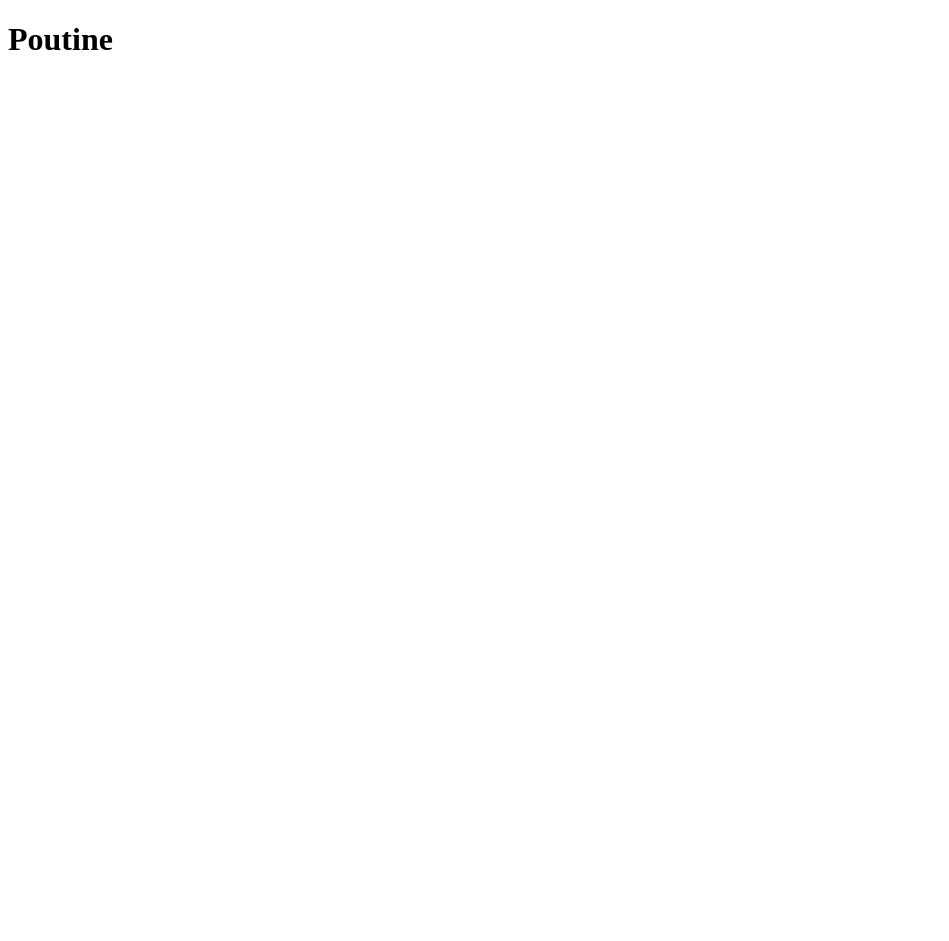
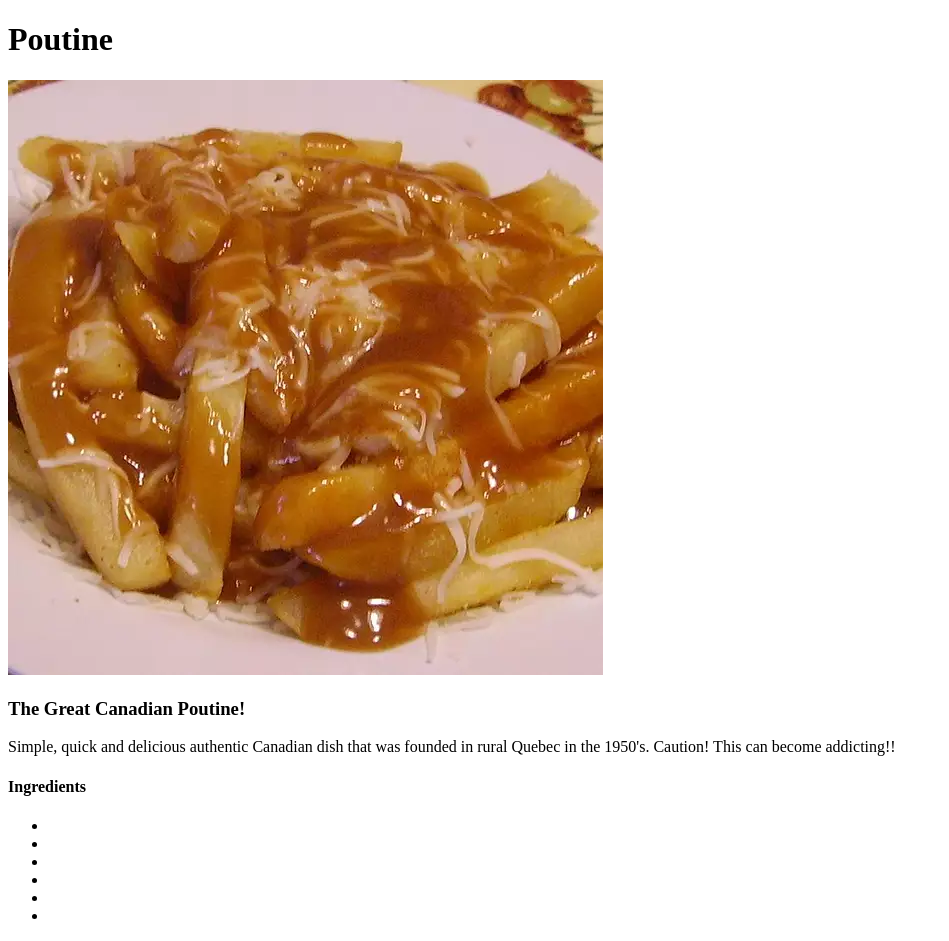
Before and after one commit to Alexander-Matte/odin-recipes, a plain HTML site: page recipes/poutine.html in a window 1280 px wide. Shown: the whole page, without its empty margins (0-949 px from the left). Before the commit the page ends 800 px from the top, so only its background shows below. Drawn offline with Linux system fonts and the light colour scheme; files whose address does not match are found by name.

Commit message:
Added Photo + Description

```diff
--- a/recipes/poutine.html
+++ b/recipes/poutine.html
@@ -9,6 +9,19 @@
 <body>
 
     <h1>Poutine</h1>
+    <img src="/home/alexander/repos/odin-recipes/images/poutine.webp" alt="Poutine">
+    <h3>The <strong>Great</strong> Canadian Poutine!</h3>
+    <p>Simple, quick and delicious authentic Canadian dish that was founded in rural Quebec in the 1950's. Caution! This can become addicting!!</p>
+
+    <h4>Ingredients</h4>
+    <ul>
+        <li></li>
+        <li></li>
+        <li></li>
+        <li></li>
+        <li></li>
+        <li></li>
+    </ul>
 
 </body>
 </html>
```
